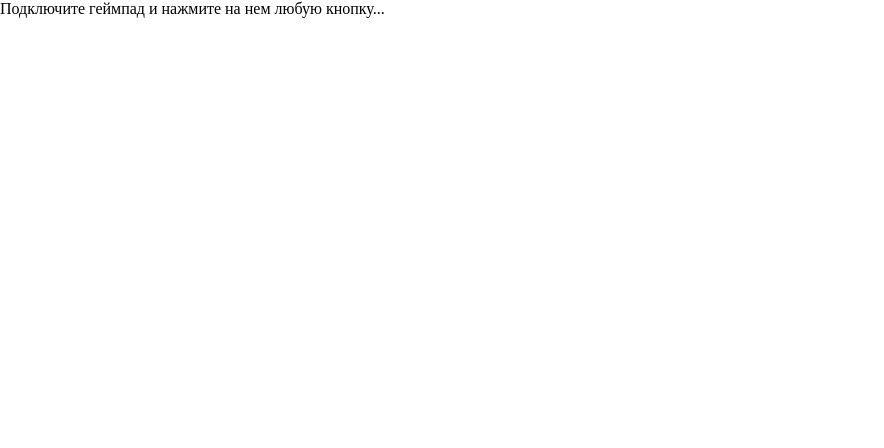
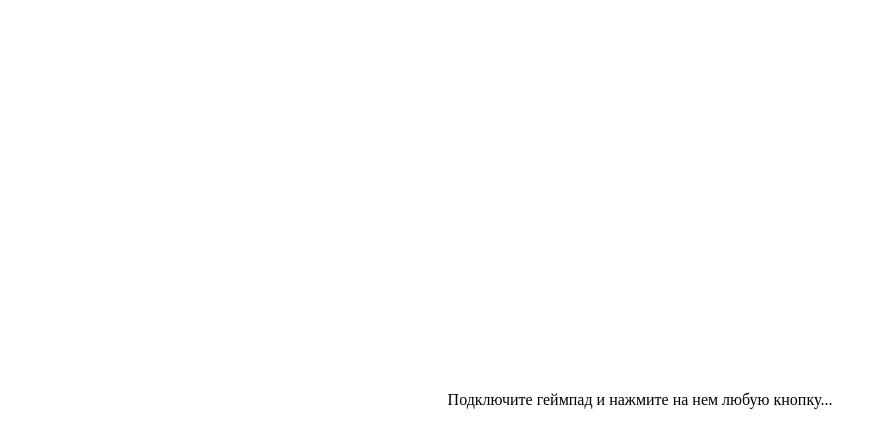
Before and after one commit to khusamov/fullscreen, a React (Vite) app in the folder packages/gamepad/: page / in a window 1280 px wide. Shown: the top 448 px of the page, without its empty margins (0-884 px from the left). Built offline with nearby package versions, Linux system fonts and the light colour scheme.

Commit message:
Исправлена надпись о подключении геймпада

```diff
--- a/packages/gamepad/src/components/app/Application.module.scss
+++ b/packages/gamepad/src/components/app/Application.module.scss
@@ -7,3 +7,14 @@
 		cursor: pointer;
 	}
 }
+
+.ConnectGamepadMessage {
+	width: 100%;
+	height: 100%;
+	display: flex;
+	justify-content: center;
+	align-items: center;
+	>div {
+		flex: 0 1 auto;
+	}
+}
--- a/packages/gamepad/src/components/app/Application.tsx
+++ b/packages/gamepad/src/components/app/Application.tsx
@@ -1,7 +1,7 @@
 import {useEffect, useState} from 'react'
 import {useRequestAnimationFrame} from '../../hooks/useRequestAnimationFrame'
 import {GamepadGroup} from '../gamepad/GamepadGroup'
-import {ApplicationStyle} from './Application.module.scss'
+import {ApplicationStyle, ConnectGamepadMessage} from './Application.module.scss'
 
 function isGamepad(gamepad: Gamepad | null): gamepad is Gamepad {
 	return gamepad !== null
@@ -29,7 +29,11 @@ export function Application() {
 	})
 	return (
 		<div className={ApplicationStyle}>
-			{!hasGamepads && 'Подключите геймпад и нажмите на нем любую кнопку...'}
+			{!hasGamepads && (
+				<div className={ConnectGamepadMessage}>
+					<div>Подключите геймпад и нажмите на нем любую кнопку...</div>
+				</div>
+			)}
 			{hasGamepads && (
 				<GamepadGroup gamepads={gamepads.filter(isGamepad)}/>
 			)}
```
